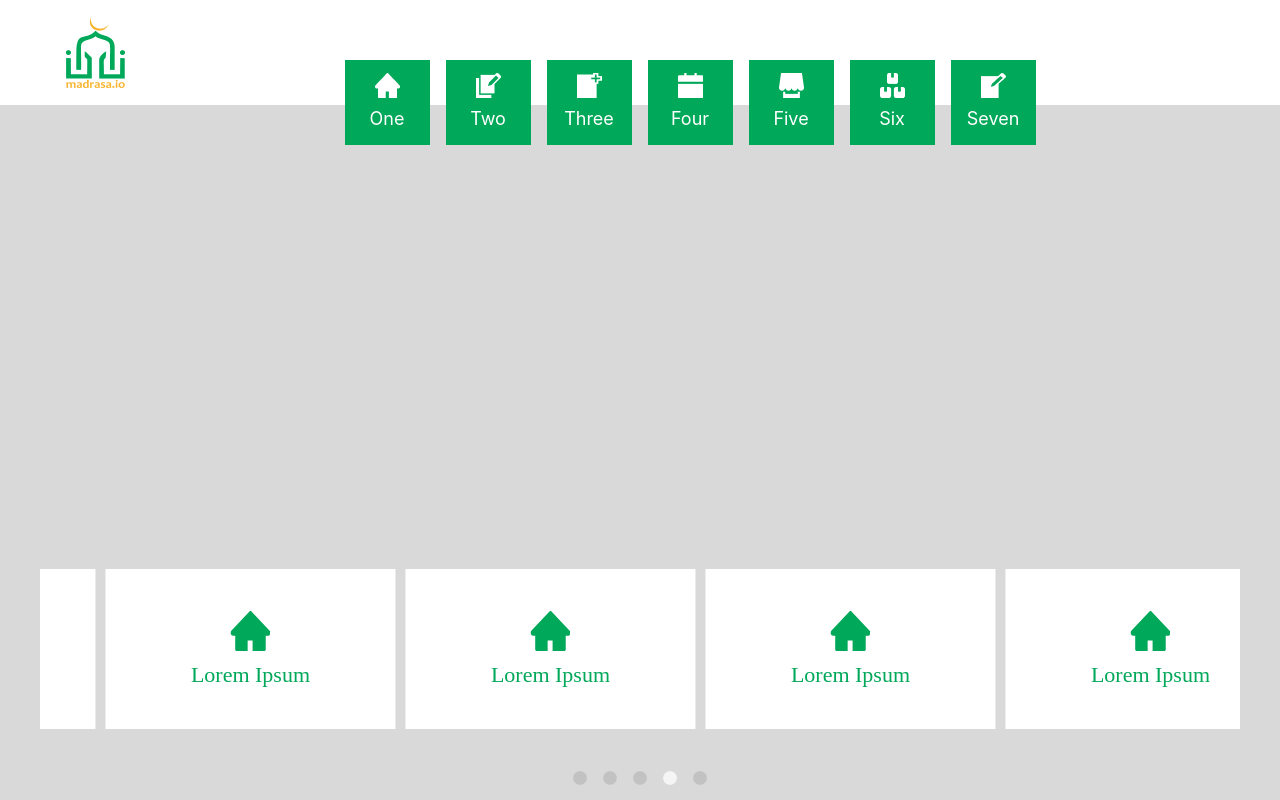
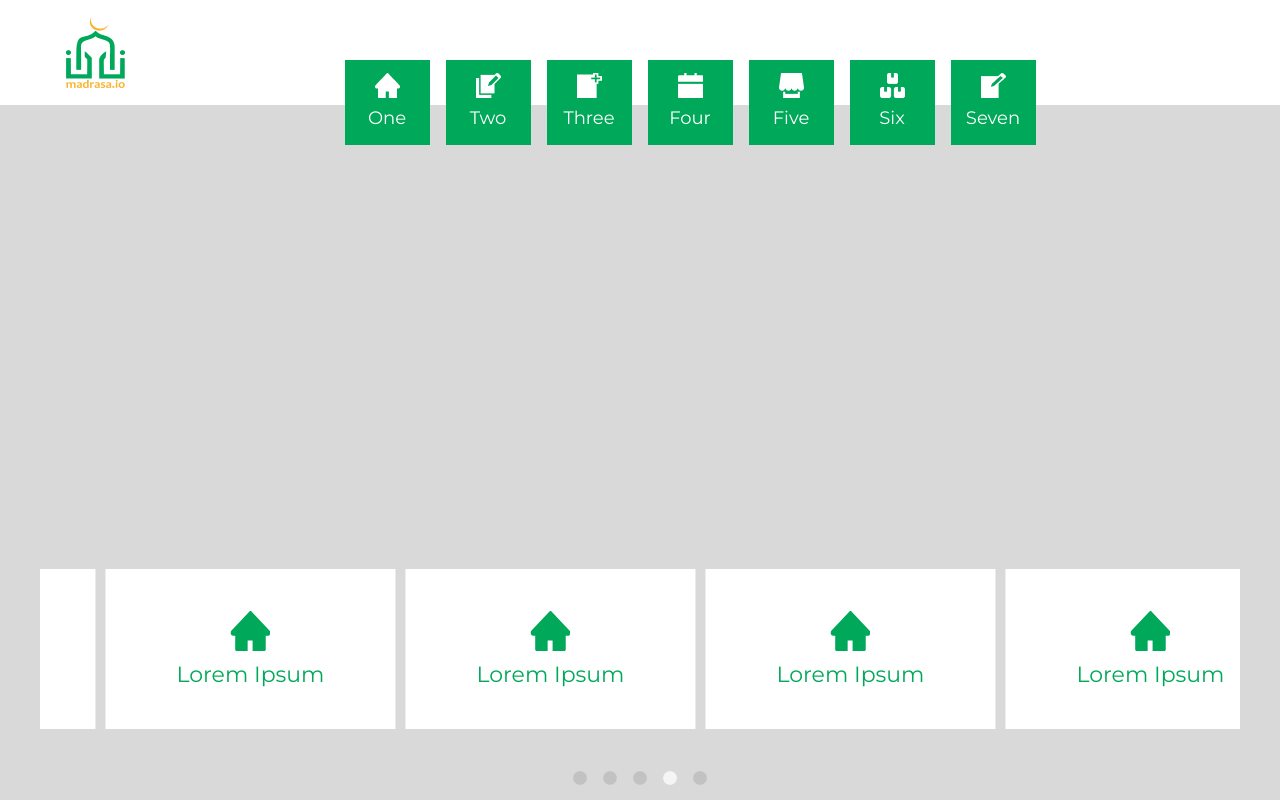
Before and after one commit to OsamaAslam29/Online-Madrasa-, a React (Create React App) app: page / in a window 1280 px wide. Shown: the top 800 px of the page. Built offline with nearby package versions, Linux system fonts and the light colour scheme.

Commit message:
font family

```diff
--- a/src/App.js
+++ b/src/App.js
@@ -1,5 +1,4 @@
 import React from 'react';
-import Slider from 'react-slick';
 import './App.scss';
 import Cards from './Components/Cards/Cards';
 import Contact from './Components/Contact us/Contact';
--- a/src/App.scss
+++ b/src/App.scss
@@ -0,0 +1,6 @@
+@import url('https://fonts.googleapis.com/css2?family=Montserrat&family=Poppins&display=swap');
+
+
+body{
+    font-family: 'Montserrat', sans-serif;
+}
```
